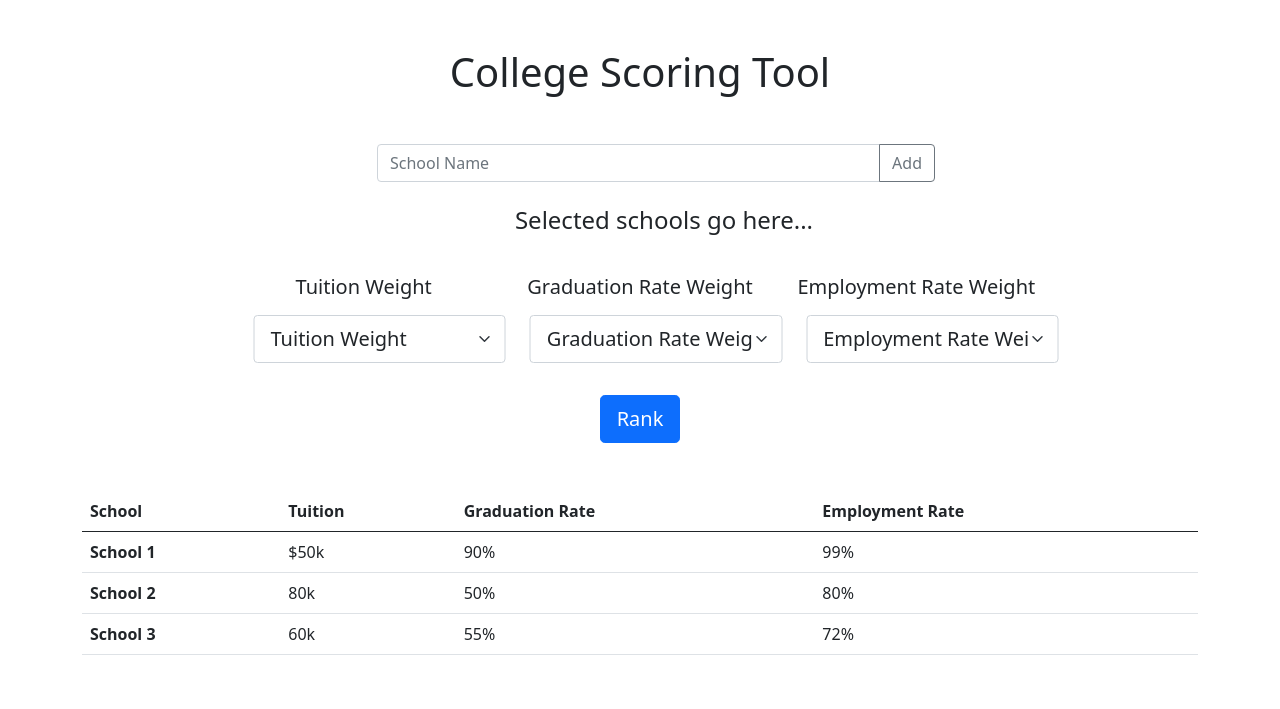
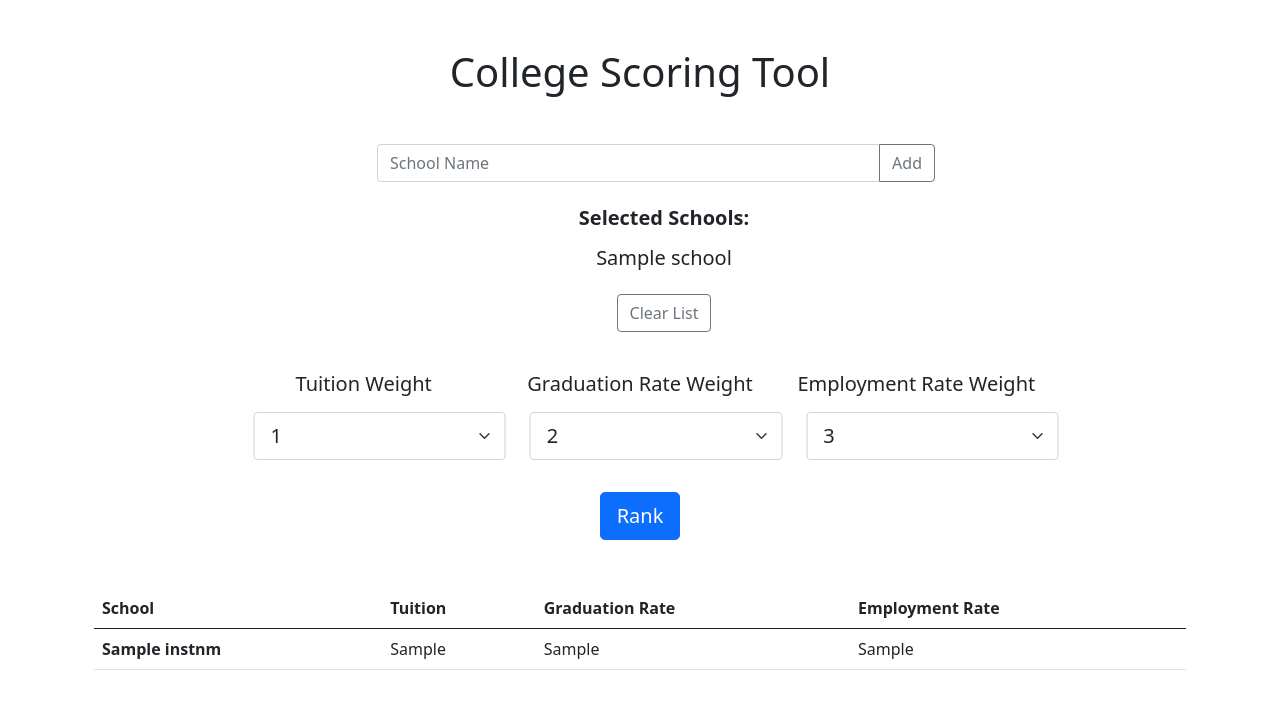
Before and after one commit to kpostigo/ds4a-project, a Flask app: template templates/index.html in a window 1280 px wide. Shown: the part 56-765 px from the top of the page. Run offline with Flask 2, Linux system fonts and the light colour scheme; the template is opened without the code that fills it: most values are stand-ins (such as "Sample title", 1, 10 or a date in 2020).

Commit message:
progress

```diff
--- a/requirements.txt
+++ b/requirements.txt
@@ -4,3 +4,4 @@ itsdangerous==1.1.0
 Jinja2==2.11.2
 MarkupSafe==1.1.1
 Werkzeug==1.0.1
+pandas
--- a/server.py
+++ b/server.py
@@ -1,26 +1,63 @@
 from flask import Flask, request, render_template, redirect, url_for
-app = Flask(__name__)
+import pandas as pd
+import static.scripts.utils as util
 
-@app.route('/')
+app = Flask(__name__,template_folder='./templates', static_folder='./static')
+
+school_list = []
+school_db = pd.read_csv('./db/school_list.csv')
+
+@app.route('/', methods=['POST', 'GET'])
 def home():
-	return render_template("index.html")
+	if request.method == 'POST':
+		school = request.form['school_name']
+		# check if school is in db...
+		idx = school_db['INSTNM'].str.contains(school)
+		idx = idx[idx].index
+		# pick first school if more than one match
+		if len(idx) > 1:
+			idx = idx[0]
+		if idx != -1:
+			school = str(school_db['INSTNM'].values[idx]).strip('\'[]')
+			if school not in school_list:
+				school_list.append(school)
+		return redirect(url_for('home'))
+	else:
+		# print(school_list)
+		return render_template("index.html", schoolList=school_list)
 
 @app.route('/about')
 def about():
 	return render_template("about.html")
 
+@app.route('/clear', methods=['POST'])
+def clear():
+	# clear list if schools
+	school_list.clear()
+	# clear table...
+	return redirect(url_for('home', schoolList=school_list))
 
-@app.route('/results', methods=['POST', 'GET'])
+@app.route('/results', methods=['POST'])
 def results():
-	if request.method == "POST":
-		school_name = request.form['school_name']
-		return redirect(url_for('schoolaction', school=school_name))
-	else:
-		return redirect(url_for('home'))
-
-@app.route('/school/<school>')
-def schoolaction(school):
-	return f"School name entered: {school}"
+	if school_list:
+		# GET INPUTS
+		tWeight = int(request.form['tuitionWeight'])
+		gWeight = int(request.form['graduationWeight'])
+		eWeight = int(request.form['employmentWeight'])
+		# GENERATE TABLE
+		# - gather data from db
+		query_db = school_db[school_db["INSTNM"].isin(school_list)]
+		# - rank schools
+		query_db = util.rank_schools(query_db, tWeight, gWeight, eWeight)
+		# put data into a dict
+		data = []
+		for item in query_db:
+			dict_item = {item['INSTNM'], item['TUITIONFEE_IN']}
+			data.append(dict_item)
+		print(data)
+		# UPDATE PAGE
+		return redirect(url_for('home', tableData=query_db))
+	return redirect(url_for('home'))
 
 if __name__ == "__main__":
 	app.run(debug=True)
--- a/templates/base.html
+++ b/templates/base.html
@@ -36,6 +36,8 @@
   <script src="https://cdn.jsdelivr.net/npm/bootstrap@5.0.0-beta1/dist/js/bootstrap.bundle.min.js"
     integrity="sha384-ygbV9kiqUc6oa4msXn9868pTtWMgiQaeYH7/t7LECLbyPA2x65Kgf80OJFdroafW" crossorigin="anonymous">
   </script>
+  <script src="https://ajax.googleapis.com/ajax/libs/jquery/3.5.1/jquery.min.js"></script>
+  <script src="{{ url_for('static', filename='scripts/app.js') }}"></script>
 </body>
 
 </html>
--- a/templates/index.html
+++ b/templates/index.html
@@ -8,55 +8,72 @@
 {% block content %}
 
 <div class="position-relative top-0 start-50 w-50 translate-middle-x m-3">
+  <form method="post">
     <div class="input-group">
-    <input type="text" class="form-control" placeholder="School Name" aria-label="School Name" name="school_name"
-      aria-describedby="add-school-button">
-    <button class="btn btn-outline-secondary" type="button" id="add-school-button">
+      <input type="text" class="form-control school_name" placeholder="School Name" aria-label="School Name"
+        name="school_name" aria-describedby="add-school-button">
+      <button class="btn btn-outline-secondary add-school-button" type="submit" id="add-school-button">
         Add
       </button>
     </div>
+  </form>
 </div>
 
 <div class="container text-center m-4">
-  <h4>Selected schools go here...</h4>
+  <!-- if schools, list. if no schools, show empty...-->
+  {% if schoolList %}
+  <h5 class="mb-3"><b>Selected Schools:</b></h5>
+  <div class="school_list">
+    {% for school in schoolList %}
+    <p class="h5 mb-3">{{school}}</p>
+    {% endfor %}
+    <form action='/clear' method="post" class="mt-4">
+      <button class="btn btn-outline-secondary refresh-schools-button" type="submit">Clear List</button>
+    </form>
+  </div>
+  {% endif %}
 </div>
 
 <div class="w-75 p-3 position-relative top-0 start-50 translate-middle-x">
   <div class="row">
     <div class="col">
-      <p class="h5 text-center">Tuition Weight</p>
-      <select class="form-select form-select-lg m-3" aria-label=".form-select-lg example" id="tuitionSelect">
-        <option selected>Tuition Weight</option>
-        <option value="1">1</option>
+      <h5 class="text-center">Tuition Weight</h5>
+      <select name="tuitionWeight" form="rank_form" class="form-select form-select-lg m-3"
+        aria-label=".form-select-lg example">
+        <option selected value="1">1</option>
         <option value="2">2</option>
         <option value="3">3</option>
       </select>
     </div>
     <div class="col">
-      <p class="h5 text-center">Graduation Rate Weight</p>
-      <select class="form-select form-select-lg m-3" aria-label=".form-select-lg example" id="gradSelect">
-        <option selected>Graduation Rate Weight</option>
+      <h5 class="text-center">Graduation Rate Weight</h5>
+      <select name="graduationWeight" form="rank_form" class="form-select form-select-lg m-3"
+        aria-label=".form-select-lg example">
         <option value="1">1</option>
-        <option value="2">2</option>
+        <option selected value="2">2</option>
         <option value="3">3</option>
       </select>
     </div>
     <div class="col">
-      <p class="h5 text-center">Employment Rate Weight</p>
-      <select class="form-select form-select-lg m-3" aria-label=".form-select-lg example" id="employmentSelect">
-        <option selected>Employment Rate Weight</option>
+      <h5 class="text-center">Employment Rate Weight</h5>
+      <select name="employmentWeight" form="rank_form" class="form-select form-select-lg m-3"
+        aria-label=".form-select-lg example">
         <option value="1">1</option>
         <option value="2">2</option>
-        <option value="3">3</option>
+        <option selected value="3">3</option>
       </select>
     </div>
   </div>
 </div>
 
 <div class="container text-center mb-5">
-  <button type="button" class="btn btn-primary btn-lg">Rank</button>
+  <form id="rank_form" action="/results" method="post">
+    <button type="submit" class="btn btn-primary btn-lg rank-btn">Rank</button>
+  </form>
 </div>
 
+<div class="container">
+  {% if tableData %}
   <table class="table">
     <thead>
       <tr>
@@ -67,24 +84,16 @@
       </tr>
     </thead>
     <tbody>
+      {% for data in tableData %}
       <tr>
-      <th scope="row">School 1 </th>
-      <td>$50k</td>
-      <td>90%</td>
-      <td>99%</td>
+        <th scope="row">{{data['INSTNM']}}</th>
+        <td>{{data['TUITIONFEE_IN']}}</td>
+        <td>{{data['C150_4']}}</td>
+        <td>{{data['EMPLOYMENT RATE']}}</td>
       </tr>
-    <tr>
-      <th scope="row">School 2</th>
-      <td>80k</td>
-      <td>50%</td>
-      <td>80%</td>
-    </tr>
-    <tr>
-      <th scope="row">School 3</th>
-      <td>60k</td>
-      <td>55%</td>
-      <td>72%</td>
-    </tr>
+      {% endfor %}
     </tbody>
   </table>
+  {% endif %}
+</div>
 {% endblock %}
```
Also changed, not shown: scripts/inputs.py (deleted, +0 -24 lines), static/scripts/app.js (added, +7 -0 lines), static/scripts/utils.py (added, +13 -0 lines), db/school_list.csv. Lines whose indentation alone changed are shown as unchanged.
